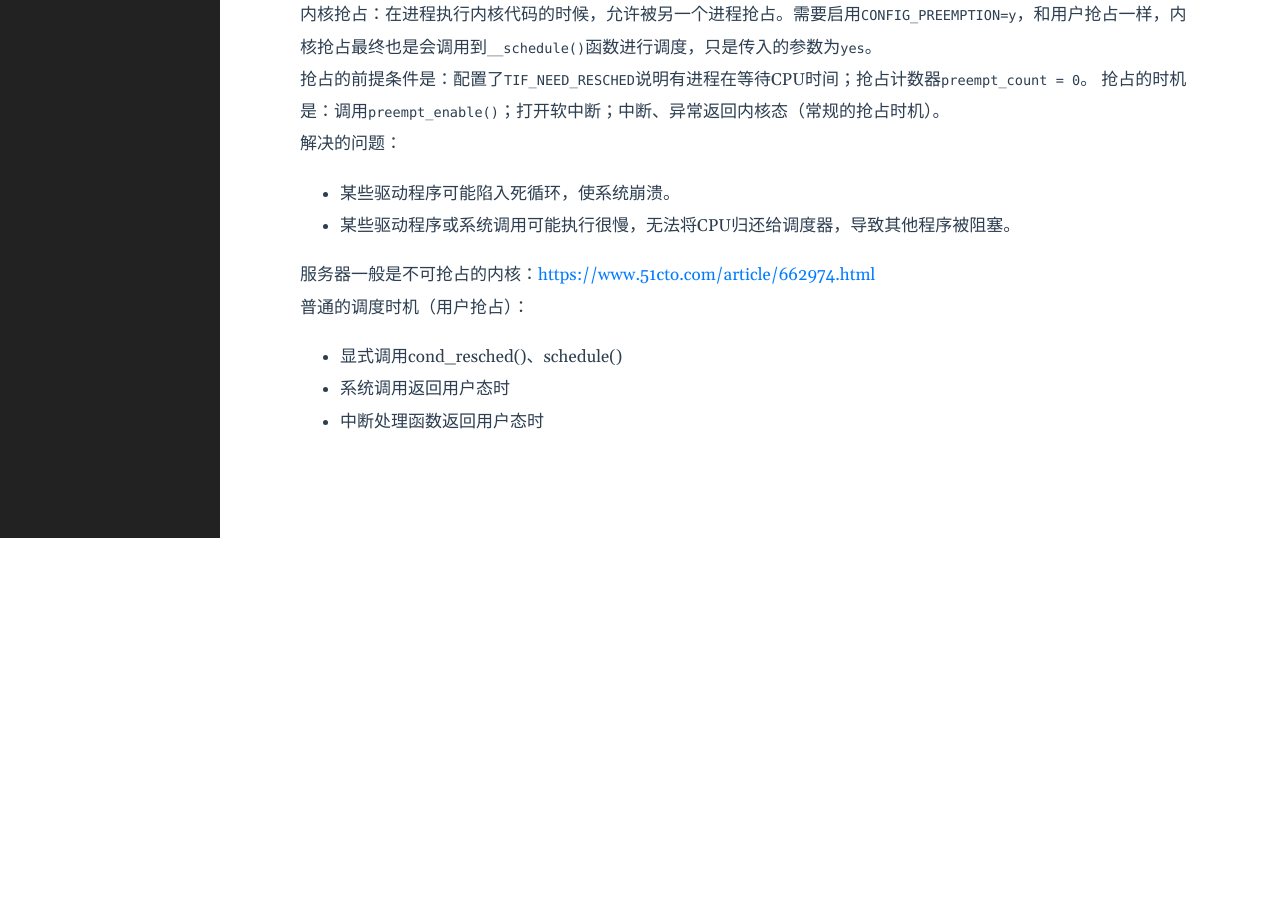
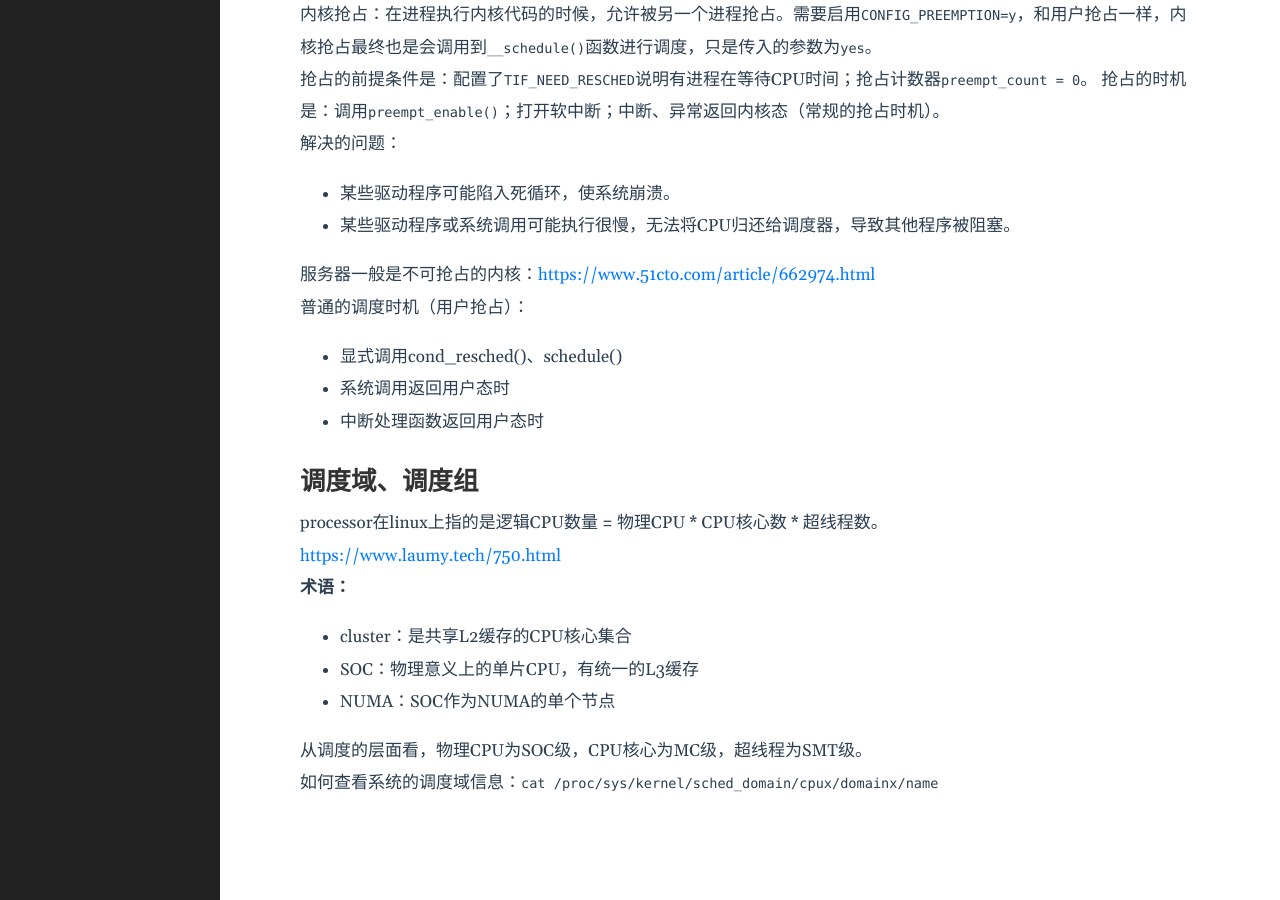
Before and after one commit to lclgo/lclgo.github.io, a Jekyll site: the page built from _posts/draft/2020-01-01-draft.md, in a window 1280 px wide and 900 px high, scrolled down 6589 px. Built offline with Jekyll 4.4.1, drawn with Linux system fonts in a browser that asks for light colours; before the commit the page ends 7127 px from its top, so only the background shows below that.

Commit message:
add more about sched domain

```diff
--- a/_posts/draft/2020-01-01-draft.md
+++ b/_posts/draft/2020-01-01-draft.md
@@ -226,3 +226,19 @@ swappiness参数用于控制回收匿名页的激进程度（a），取值范围
 * 显式调用cond_resched()、schedule()
 * 系统调用返回用户态时
 * 中断处理函数返回用户态时
+
+## 调度域、调度组
+
+processor在linux上指的是逻辑CPU数量 = 物理CPU * CPU核心数 * 超线程数。
+
+<https://www.laumy.tech/750.html>
+
+**术语：**
+
+* cluster：是共享L2缓存的CPU核心集合
+* SOC：物理意义上的单片CPU，有统一的L3缓存
+* NUMA：SOC作为NUMA的单个节点
+
+从调度的层面看，物理CPU为SOC级，CPU核心为MC级，超线程为SMT级。
+
+如何查看系统的调度域信息：`cat /proc/sys/kernel/sched_domain/cpux/domainx/name`
```
